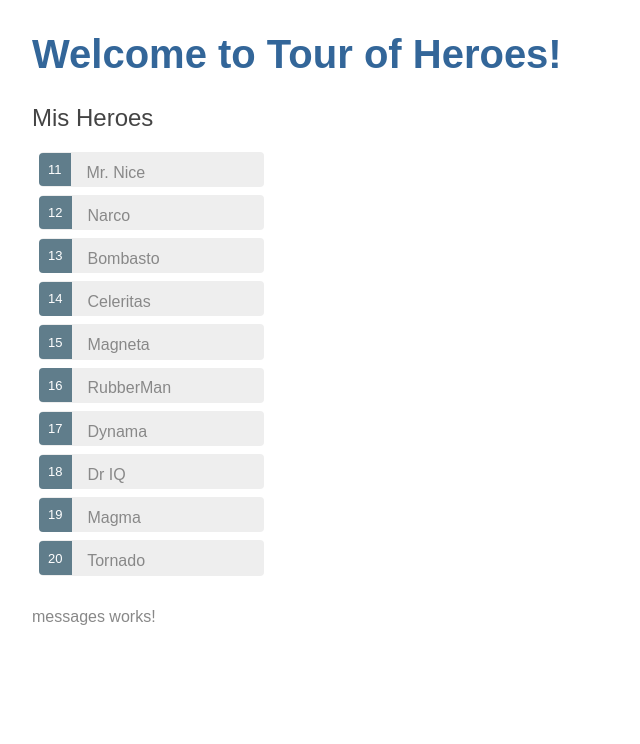
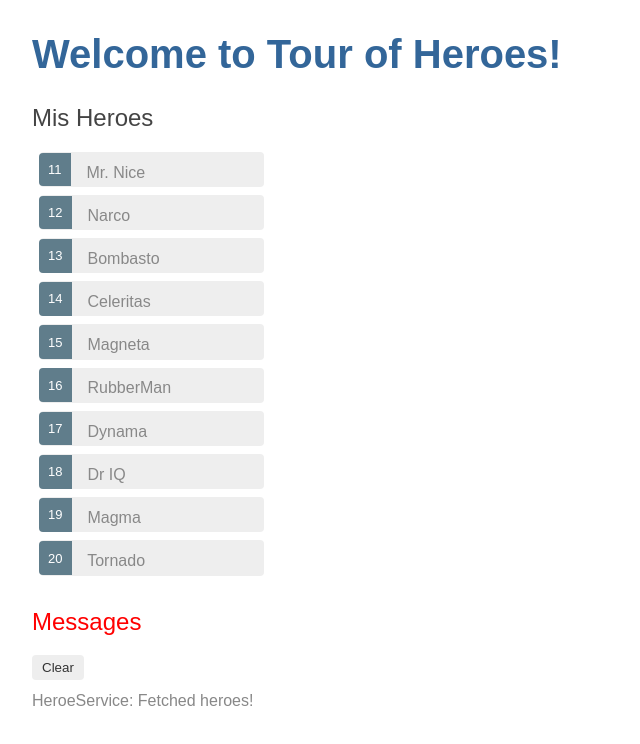
Before and after one commit to matiasnoriega/angular-tutorial, an Angular app: page / in a window 1280 px wide. Shown: the top 744 px of the page, without its empty margins (0-640 px from the left). Built offline with nearby package versions, Linux system fonts and the light colour scheme.

Commit message:
servicio de mensajes

```diff
--- a/src/app/hero.service.ts
+++ b/src/app/hero.service.ts
@@ -2,15 +2,17 @@
 import { Hero } from './hero';
 import { HEROES } from './mock-heroes';
 import { Observable, of } from 'rxjs';
+import { MessageService } from './message.service';
 
 @Injectable({
   providedIn: 'root'
 })
 export class HeroService {
 
-  constructor() { }
+  constructor(private messageService: MessageService) { }
 
   getHeroes(): Observable<Hero[]> {
+    this.messageService.add('HeroeService: Fetched heroes!');
     return of(HEROES);
   }
 }
--- a/src/app/message.service.ts
+++ b/src/app/message.service.ts
@@ -3,7 +3,16 @@
 @Injectable({
   providedIn: 'root'
 })
+
 export class MessageService {
 
-  constructor() { }
+  messages: string[] = [];
+
+  add(message: string){
+    this.messages.push(message);
+  }
+
+  clear(){
+    this.messages = [];
+  }
 }
--- a/src/app/messages/messages.component.css
+++ b/src/app/messages/messages.component.css
@@ -0,0 +1,35 @@
+/* MessagesComponent's private CSS styles */
+h2 {
+    color: red;
+    font-family: Arial, Helvetica, sans-serif;
+    font-weight: lighter;
+  }
+  body {
+    margin: 2em;
+  }
+  body, input[text], button {
+    color: crimson;
+    font-family: Cambria, Georgia;
+  }
+
+  button.clear {
+    font-family: Arial;
+    background-color: #eee;
+    border: none;
+    padding: 5px 10px;
+    border-radius: 4px;
+    cursor: pointer;
+    cursor: hand;
+  }
+  button:hover {
+    background-color: #cfd8dc;
+  }
+  button:disabled {
+    background-color: #eee;
+    color: #aaa;
+    cursor: auto;
+  }
+  button.clear {
+    color: #333;
+    margin-bottom: 12px;
+  }
--- a/src/app/messages/messages.component.html
+++ b/src/app/messages/messages.component.html
@@ -1,3 +1,8 @@
-<p>
-  messages works!
-</p>
+<div *ngIf="messageService.messages.length">
+
+	<h2>Messages</h2>
+	<button class="clear"
+			(click)="messageService.clear()">Clear</button>
+	<div *ngFor="let message of messageService.messages"> {{message}} </div>
+
+</div>
--- a/src/app/messages/messages.component.ts
+++ b/src/app/messages/messages.component.ts
@@ -1,4 +1,5 @@
 import { Component, OnInit } from '@angular/core';
+import { MessageService } from '../message.service';
 
 @Component({
   selector: 'app-messages',
@@ -7,7 +8,7 @@
 })
 export class MessagesComponent implements OnInit {
 
-  constructor() { }
+  constructor(public messageService: MessageService) { }
 
   ngOnInit() {
   }
```
